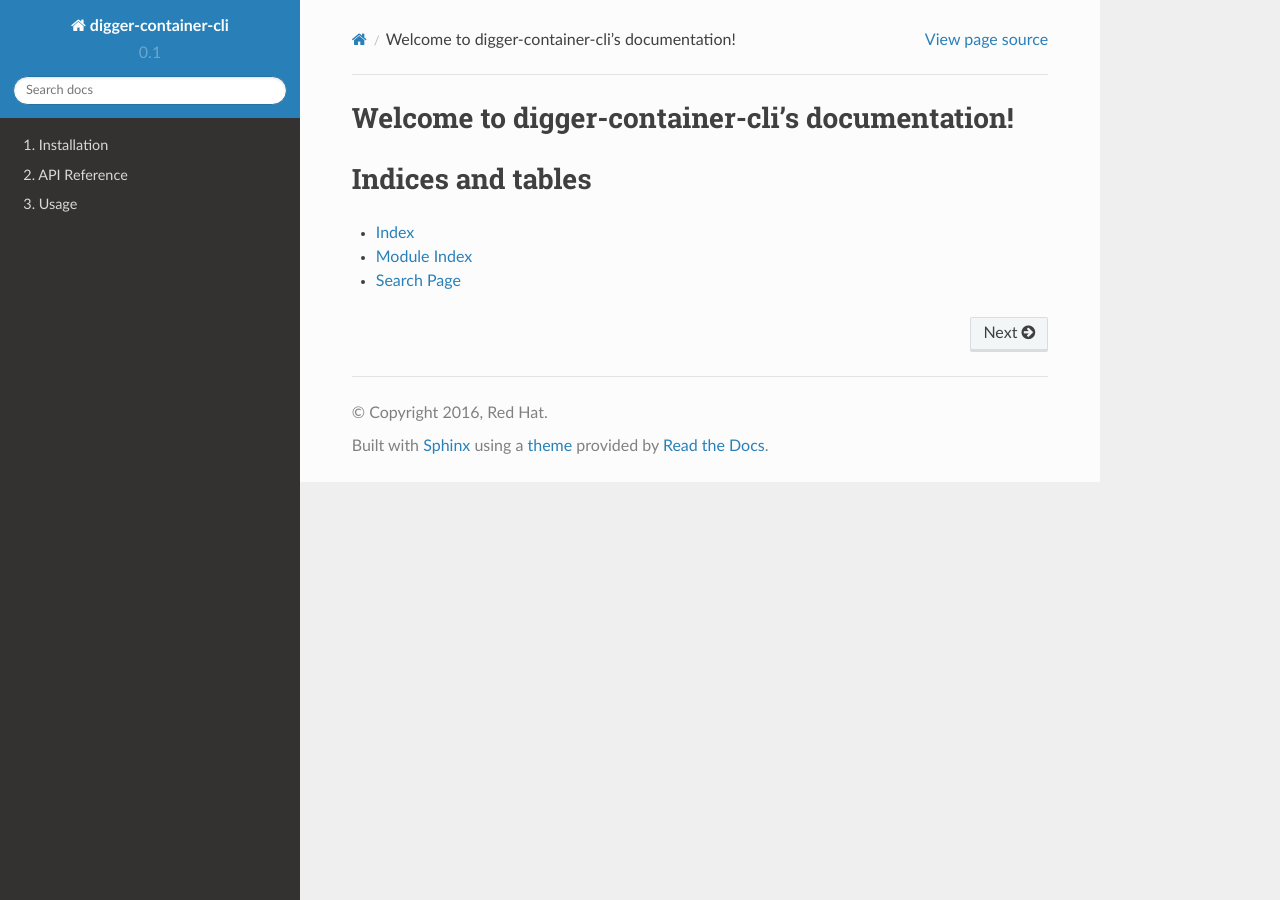
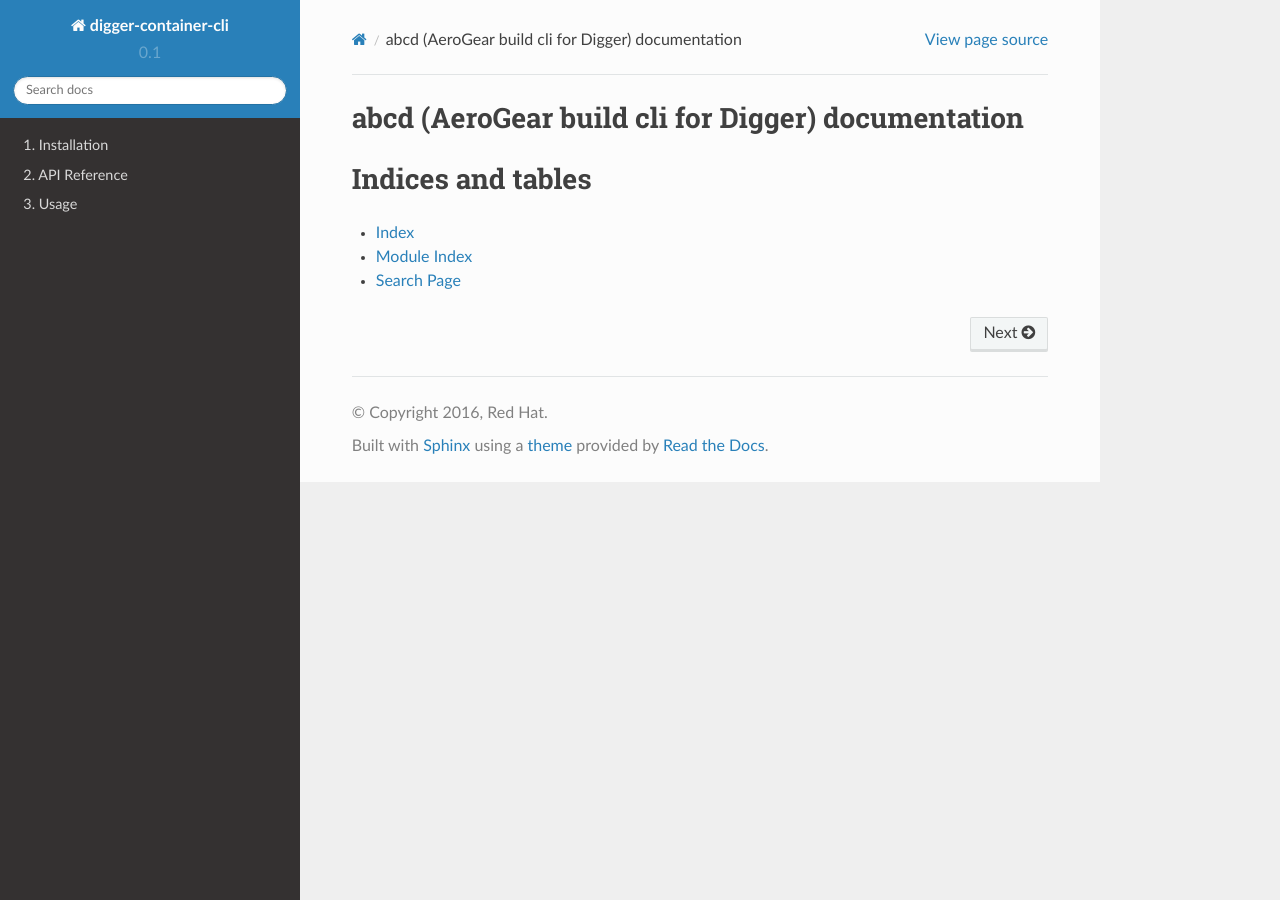
Before and after one commit to aerogear-attic/digger-build-cli, a Sphinx documentation site: the page built from docs/source/index.rst, in a window 1280 px wide. Built offline with Sphinx 7.4.7 and the Read the Docs theme 2.0.0, drawn with Linux system fonts in a browser that asks for light colours.

Commit message:
Some doc index updates

```diff
--- a/docs/source/index.rst
+++ b/docs/source/index.rst
@@ -3,8 +3,8 @@
    You can adapt this file completely to your liking, but it should at least
    contain the root `toctree` directive.
 
-Welcome to digger-container-cli's documentation!
-================================================
+abcd (AeroGear build cli for Digger) documentation
+==================================================
 
 .. toctree::
    :hidden:
```
